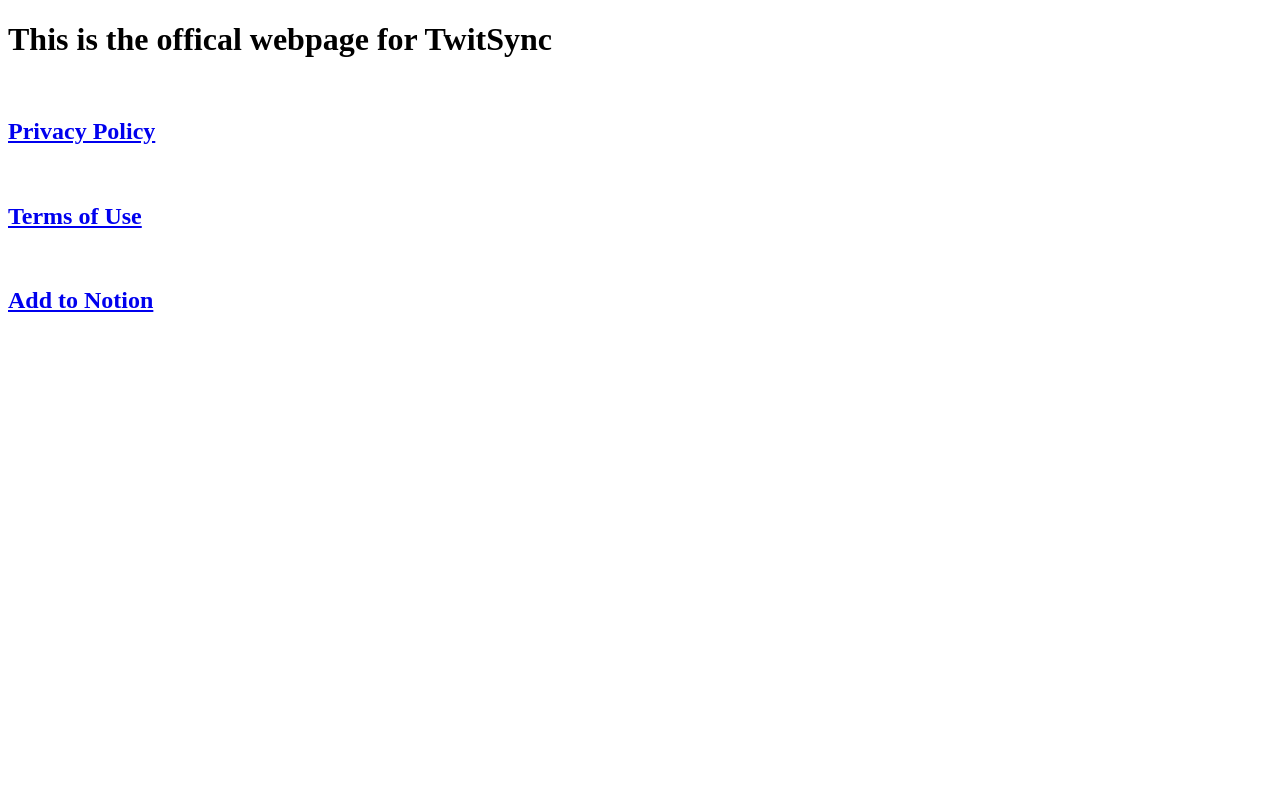
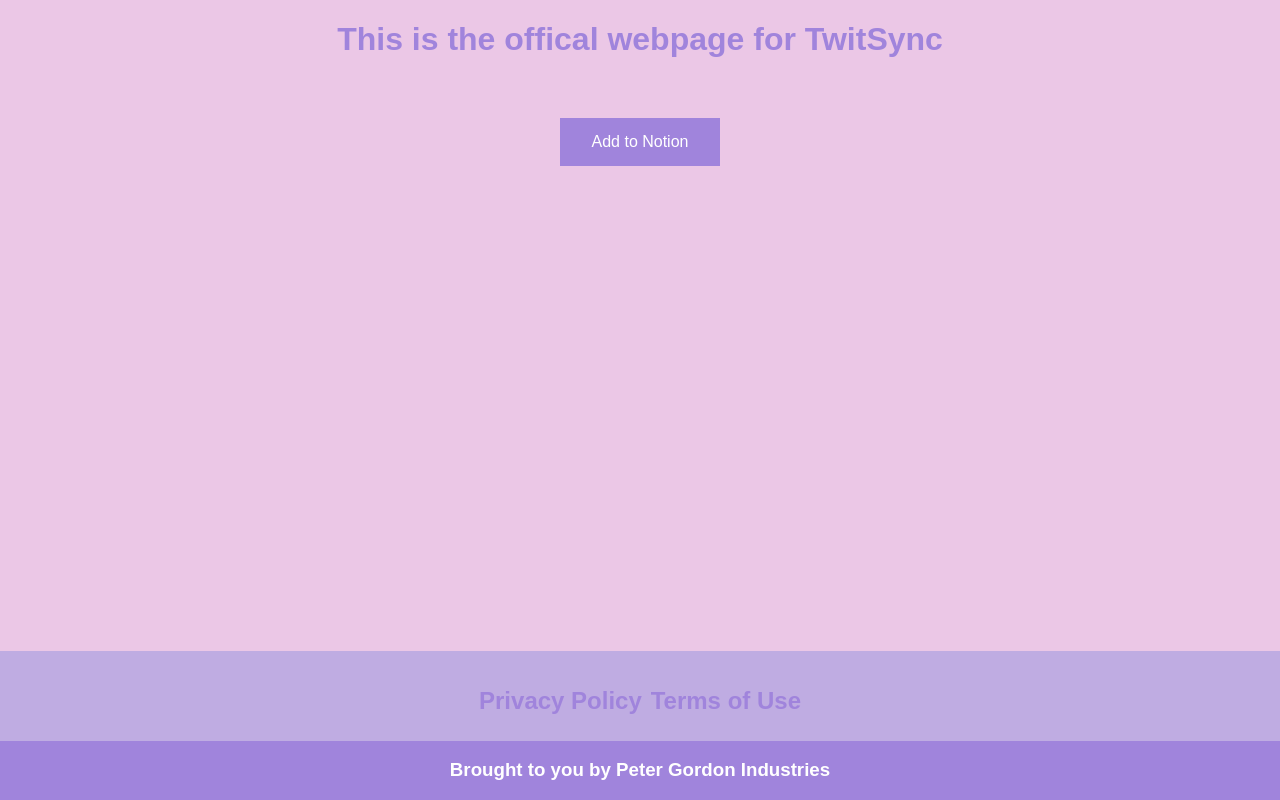
Before and after one commit to Flashgordo94/TwitSync, a plain HTML site: page index.html in a window 1280 px wide. Drawn offline with Linux system fonts and the light colour scheme.

Commit message:
Add files via upload

```diff
--- a/index.html
+++ b/index.html
@@ -5,37 +5,99 @@
     <meta http-equiv="X-UA-Compatible" content="IE=edge">
     <meta name="viewport" content="width=device-width, initial-scale=1.0">
     <title>TwitSync</title>
-</head>
     <style>
+body {
+    background-color: #EBC7E6;
+    color: #A084DC;
+    text-decoration:none
+}
 
+a {
+    text-decoration:none
+}
         .myDiv {
             font-family: sans-serif;
-    background-color: #645CBB;
+            background-color: #EBC7E6;
             text-align: center;
+
         }
 
         .secondDiv {
+            position: absolute;
+            bottom: 49px;
+            width: 100%;
+            left: 0px;
+            font-family: sans-serif;
+            background-color: #BFACE2;
+            text-align: center;
+            text-decoration:none
+        }
+
+        .thirdDiv {
+            position: absolute;
+            bottom: 0px;
+            width: 100%;
+            left: 0px;
             font-family: sans-serif;
             background-color: #A084DC;
             text-align: center;
+            color: white;
+            text-decoration:none
         }
+
+        /* unvisited link */
+            a:link {
+            color: #A084DC;
+            }
+            /* visited link */
+            a:visited {
+            color: #A084DC;
+            }
+            /* mouse over link */
+            a:hover {
+            color: hotpink;
+            }
+            /* selected link */
+            a:active {
+            color: blue;
+            }
+
+        .button {
+            background-color: #A084DC;
+            border: none;
+            color: white;
+            padding: 15px 32px;
+            text-align: center;
+            text-decoration: none;
+            display: inline-block;
+            font-size: 16px;
+        }
+
         </style>
+
+</head>
 
 <body>
 
-<div class="MyDiv">
-    <p>
+<div class="myDiv">
+
     <h1>This is the offical webpage for TwitSync</h1><br>
-    <h2><a href="https://flashgordo94.github.io/TwitSync_Website/privacypolicy">Privacy Policy</a></h2><br>
-    <h2><a href="https://flashgordo94.github.io/TwitSync_Website/termsofuse">Terms of Use</h2><br>
-    <h2><a href="https://api.notion.com/v1/oauth/authorize?client_id=52fd8a49-9463-4384-a3d4-cb1108fb09ba&response_type=code&owner=user&redirect_uri=http%3A%2F%2Flocalhost%3A3000%2Fauth%2Fnotion%2Fcallback">Add to Notion</a></h2>
 
-</p>
+    <h2><a href="https://api.notion.com/v1/oauth/authorize?client_id=52fd8a49-9463-4384-a3d4-cb1108fb09ba&response_type=code&owner=user&redirect_uri=http%3A%2F%2Flocalhost%3A3000%2Fauth%2Fnotion%2Fcallback"><button class="button">Add to Notion</button></a></h2>
 
 </div>
 
 <div class="secondDiv">
+    <p>
+    <h2 style="display:inline-block"><a href="https://flashgordo94.github.io/TwitSync_Website/privacypolicy">Privacy Policy</a></h2>
+    <h2 style="display:inline-block">       </h2>
+    <h2 style="display:inline-block"><a href="https://flashgordo94.github.io/TwitSync_Website/termsofuse">Terms of Use</a></h2>
 
+    </p>
+</div>
+
+<div class="thirdDiv">
+    <h3>Brought to you by Peter Gordon Industries</h3>
 </div>
 
 </body>
```
Lines whose indentation alone changed are shown as unchanged.
